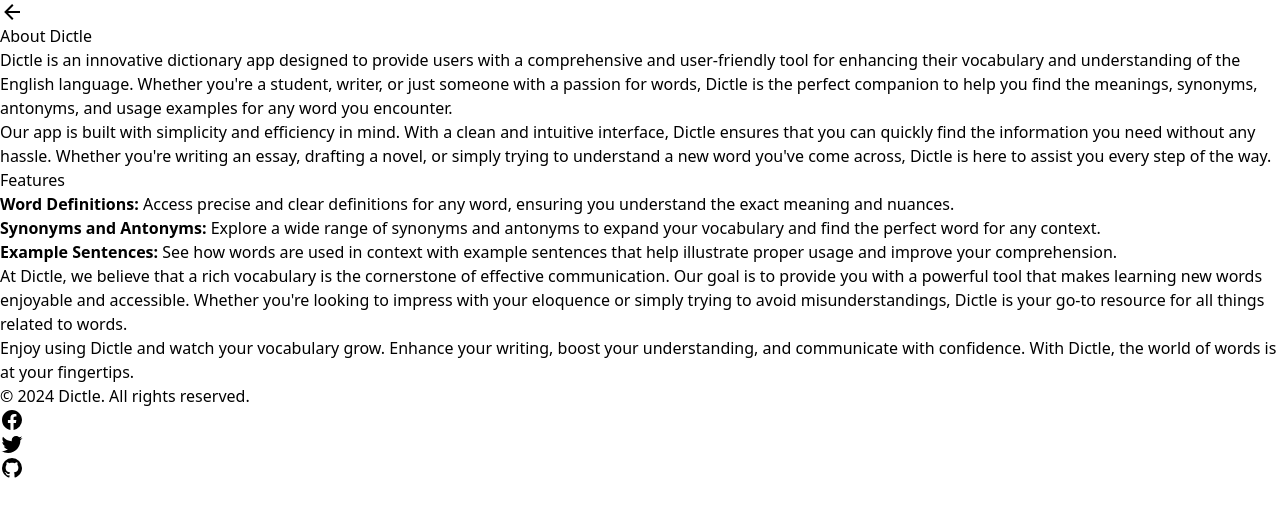
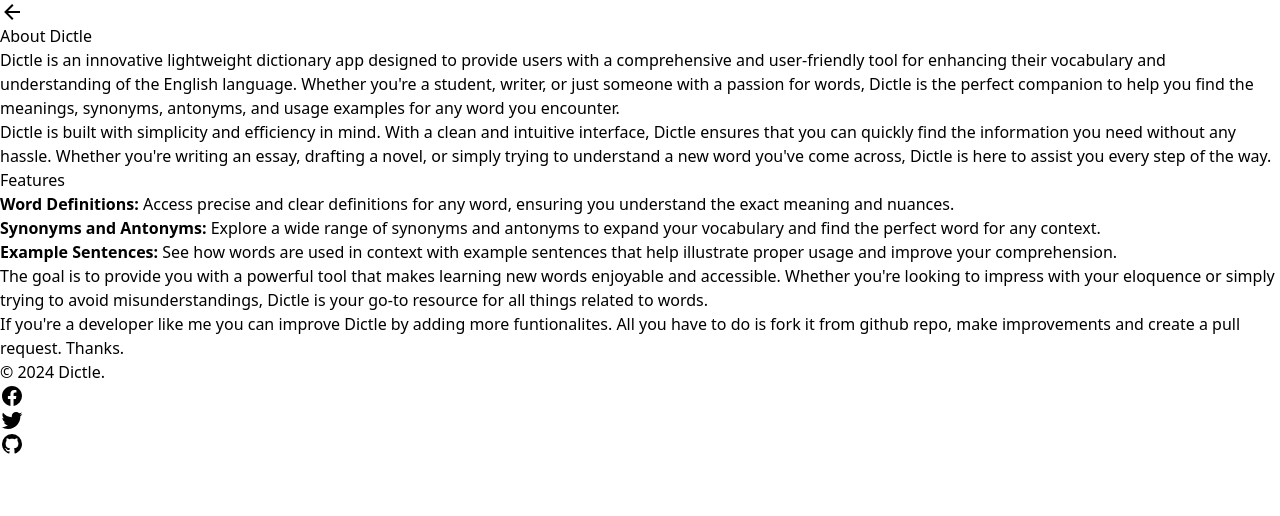
Before and after one commit to Igwefran6/dictle, a React (Vite) app: page /about in a window 1280 px wide. Shown: the top 516 px of the page. Built offline with nearby package versions, Linux system fonts and the light colour scheme.

Commit message:
Update About, Body, and Footer components

```diff
--- a/src/components/About.jsx
+++ b/src/components/About.jsx
@@ -1,7 +1,7 @@
 import Icon from "@mdi/react";
 import { mdiArrowLeft } from "@mdi/js";
 import Footer from "./Footer.jsx";
-import {Link} from "react-router-dom";
+import { Link } from "react-router-dom";
 
 const About = () => {
     return (
@@ -14,21 +14,21 @@
                 </div>
                 <h1 className="text-3xl font-bold mb-4">About Dictle</h1>
                 <p className="mb-4 text-gray-700 dark:text-gray-200">
-                    Dictle is an innovative dictionary app designed to provide
-                    users with a comprehensive and user-friendly tool for
-                    enhancing their vocabulary and understanding of the English
-                    language. Whether you're a student, writer, or just someone
-                    with a passion for words, Dictle is the perfect companion to
-                    help you find the meanings, synonyms, antonyms, and usage
-                    examples for any word you encounter.
+                    Dictle is an innovative lightweight dictionary app designed
+                    to provide users with a comprehensive and user-friendly tool
+                    for enhancing their vocabulary and understanding of the
+                    English language. Whether you're a student, writer, or just
+                    someone with a passion for words, Dictle is the perfect
+                    companion to help you find the meanings, synonyms, antonyms,
+                    and usage examples for any word you encounter.
                 </p>
                 <p className="mb-4 text-gray-700 dark:text-gray-200">
-                    Our app is built with simplicity and efficiency in mind.
-                    With a clean and intuitive interface, Dictle ensures that
-                    you can quickly find the information you need without any
-                    hassle. Whether you're writing an essay, drafting a novel,
-                    or simply trying to understand a new word you've come
-                    across, Dictle is here to assist you every step of the way.
+                    Dictle is built with simplicity and efficiency in mind. With
+                    a clean and intuitive interface, Dictle ensures that you can
+                    quickly find the information you need without any hassle.
+                    Whether you're writing an essay, drafting a novel, or simply
+                    trying to understand a new word you've come across, Dictle
+                    is here to assist you every step of the way.
                 </p>
 
                 <h2 className="text-2xl font-semibold mb-3">Features</h2>
@@ -50,19 +50,17 @@
                     </li>
                 </ul>
                 <p className="mb-4 text-gray-700 dark:text-gray-200">
-                    At Dictle, we believe that a rich vocabulary is the
-                    cornerstone of effective communication. Our goal is to
-                    provide you with a powerful tool that makes learning new
-                    words enjoyable and accessible. Whether you're looking to
-                    impress with your eloquence or simply trying to avoid
-                    misunderstandings, Dictle is your go-to resource for all
-                    things related to words.
+                    The goal is to provide you with a powerful tool that makes
+                    learning new words enjoyable and accessible. Whether you're
+                    looking to impress with your eloquence or simply trying to
+                    avoid misunderstandings, Dictle is your go-to resource for
+                    all things related to words.
                 </p>
                 <p className="text-gray-700 dark:text-gray-200">
-                    Enjoy using Dictle and watch your vocabulary grow. Enhance
-                    your writing, boost your understanding, and communicate with
-                    confidence. With Dictle, the world of words is at your
-                    fingertips.
+                    If you're a developer like me you can improve Dictle by
+                    adding more funtionalites. All you have to do is fork it
+                    from github repo, make improvements and create a pull request.
+                    Thanks.
                 </p>
             </div>
             <Footer />
--- a/src/components/Body.jsx
+++ b/src/components/Body.jsx
@@ -1,4 +1,5 @@
 import List from "./List";
+import { useState } from "react";
 
 const Body = props => {
     function capitalizeFirstLetter(string) {
@@ -7,13 +8,39 @@
         }
         return string.charAt(0).toUpperCase() + string.slice(1);
     }
+    const [why, setWhy] = useState(false);
+    function troubleShooting() {
+        setWhy(true);
+    }
 
     return (
         <div className="grow flex flex-col  p-4 bg-gray-100 dark:bg-gray-600 text-gray-600 dark:text-gray-200">
             <h2 className="font-bold text-2xl opacity-75 ">
                 {capitalizeFirstLetter(props.word)}
             </h2>
-            {props.error && <p className="text-red-500">{props.error}</p>}
+            {props.error && (
+                <div className="text-red-500">
+                    <span className="font-bold">{props.error}</span>...
+                    <span
+                        className=" underline hover:opacity-75 cursor-pointer"
+                        onClick={() => troubleShooting()}
+                    >
+                        Why is this happening?
+                    </span>
+                    <div
+                        className={
+                            "border-2 border-red-500 p-2 " + (!why
+                                ? "hidden"
+                                : "")
+                        }
+                    >
+                        This might be due to the network issues or you typed a
+                        wrong word. Please check if you're connected to the
+                        internet and ensure you typed a correct English word. If problem
+                        persists contact developer.
+                    </div>
+                </div>
+            )}
             {props.definitions && <p> {props.definitions.phonetic}</p>}
             {props.definitions && (
                 <div>
--- a/src/components/Footer.jsx
+++ b/src/components/Footer.jsx
@@ -5,7 +5,7 @@
     return (
         <footer className="bg-gray-800 text-white py-4">
             <div className="container mx-auto text-center">
-                <p className="text-sm">© 2024 Dictle. All rights reserved.</p>
+                <p className="text-sm">© 2024 Dictle.</p>
                 <div className="flex justify-center space-x-4 mt-2">
                     <a
                         href="https://facebook.com"
```
